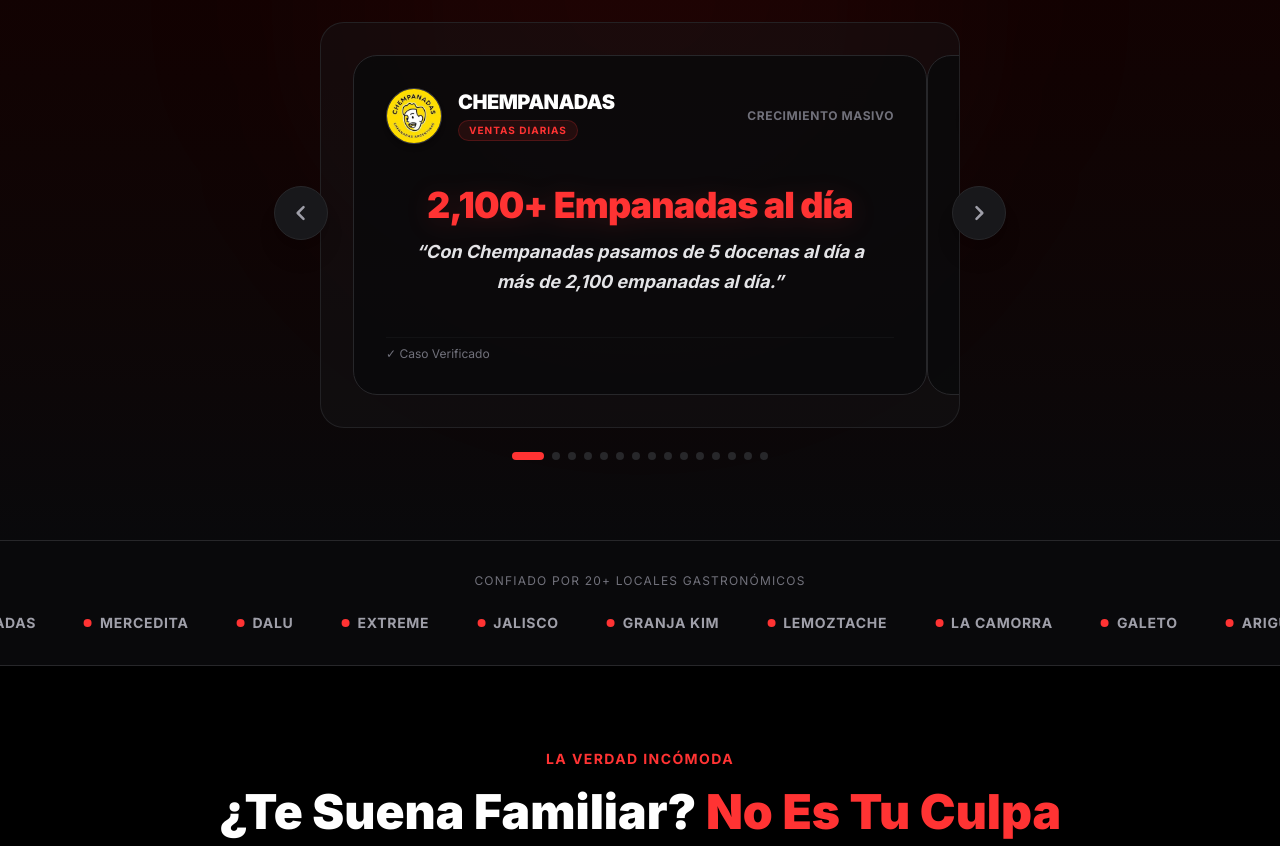
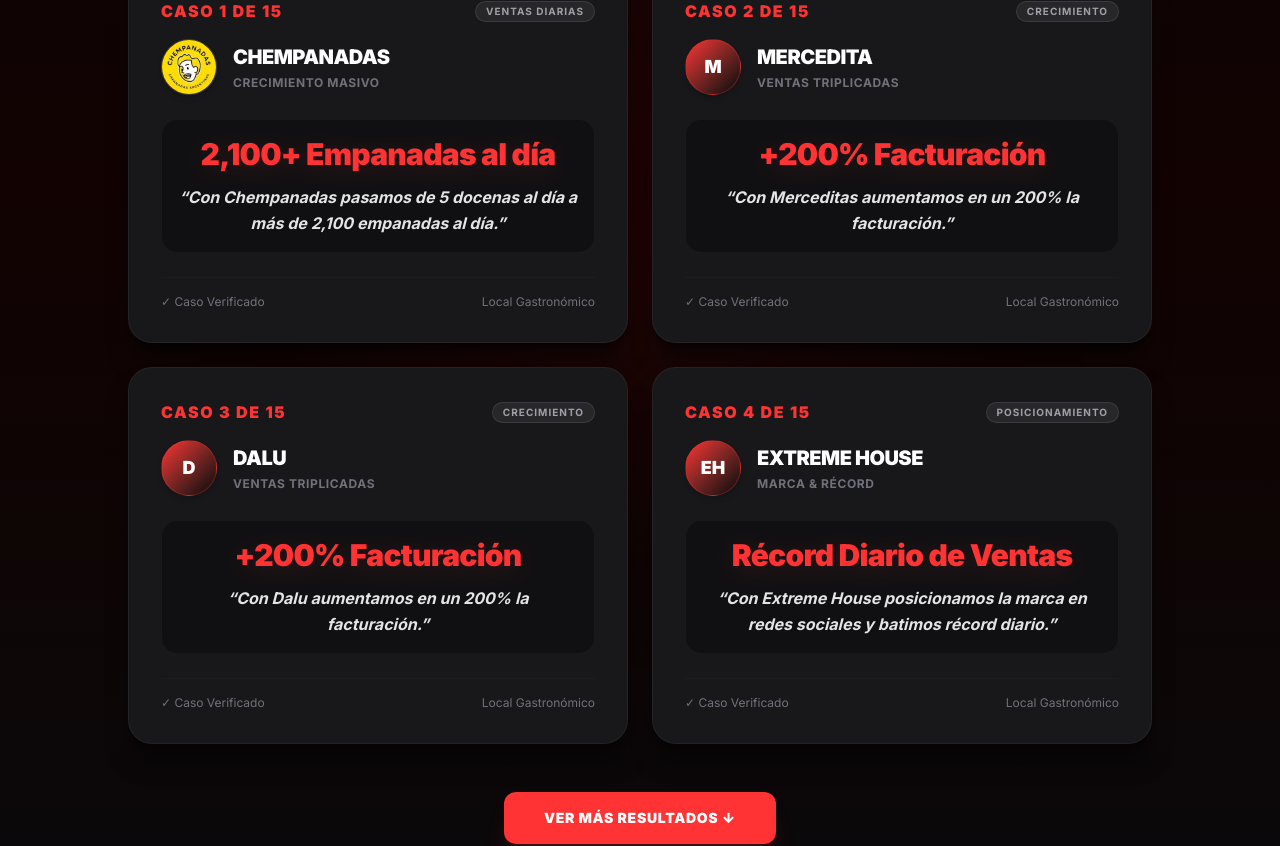
Before and after one commit to guillermolezcanopy-byte/Hungry-Customers, a Next.js app: page / in a window 1280 px wide. Shown: the part 1356-2202 px from the top of the page. Built offline with nearby package versions, Linux system fonts and the light colour scheme.

Commit message:
Convert Results to 2-column grid list with Ver Más pagination and clean dark gray card styling

```diff
--- a/components/Results.tsx
+++ b/components/Results.tsx
@@ -119,41 +119,10 @@
 ];
 
 export default function Results() {
-  const [currentIndex, setCurrentIndex] = useState(0);
+  const [visibleCount, setVisibleCount] = useState(4);
 
-  // Swipe gesture hooks
-  const [touchStart, setTouchStart] = useState<number | null>(null);
-  const [touchEnd, setTouchEnd] = useState<number | null>(null);
-
-  const minSwipeDistance = 50;
-
-  const onTouchStart = (e: React.TouchEvent) => {
-    setTouchEnd(null);
-    setTouchStart(e.targetTouches[0].clientX);
-  };
-
-  const onTouchMove = (e: React.TouchEvent) => {
-    setTouchEnd(e.targetTouches[0].clientX);
-  };
-
-  const onTouchEnd = () => {
-    if (!touchStart || !touchEnd) return;
-    const distance = touchStart - touchEnd;
-    const isLeftSwipe = distance > minSwipeDistance;
-    const isRightSwipe = distance < -minSwipeDistance;
-    if (isLeftSwipe) {
-      nextSlide();
-    } else if (isRightSwipe) {
-      prevSlide();
-    }
-  };
-
-  const nextSlide = () => {
-    setCurrentIndex((prev) => (prev + 1) % caseStudies.length);
-  };
-
-  const prevSlide = () => {
-    setCurrentIndex((prev) => (prev - 1 + caseStudies.length) % caseStudies.length);
+  const showMore = () => {
+    setVisibleCount((prev) => Math.min(prev + 2, caseStudies.length));
   };
 
   const renderLogo = (logo: string | undefined, brand: string) => {
@@ -205,111 +174,80 @@
           ))}
         </div>
 
-        {/* Carousel Container (1 Result Per Row) */}
-        <div className="relative max-w-2xl mx-auto px-1 sm:px-4">
-
-          {/* Slider Counter (Bigger and above the card/logo picture) */}
-          <div className="text-center mb-6">
-            <span className="text-xl sm:text-2xl font-black tracking-widest text-[#FF3333] uppercase">
-              Caso {currentIndex + 1} de {caseStudies.length}
+        {/* Cases Grid (2 Column Layout) */}
+        <div className="grid grid-cols-1 md:grid-cols-2 gap-6 max-w-5xl mx-auto">
+          {caseStudies.slice(0, visibleCount).map((study, index) => (
+            <div
+              key={study.brand}
+              className="relative bg-zinc-900 border border-zinc-800/80 rounded-3xl p-6 sm:p-8 flex flex-col justify-between hover:border-[#FF3333]/40 transition-all duration-300 shadow-xl shadow-black/50 animate-[fadeIn_0.5s_ease-out_forwards]"
+            >
+              <div>
+                {/* Case counter label (bigger and positioned above the logo picture) */}
+                <div className="flex justify-between items-center mb-4">
+                  <span className="text-sm sm:text-base font-black tracking-widest text-[#FF3333] uppercase">
+                    CASO {index + 1} DE {caseStudies.length}
+                  </span>
+                  <span className="text-[10px] uppercase font-bold tracking-widest text-zinc-400 bg-zinc-800 border border-zinc-700/80 rounded-full px-2.5 py-0.5 inline-block">
+                    {study.tag || "CASO DE ÉXITO"}
                   </span>
                 </div>
 
-          {/* Main slider track wrapper */}
-          <div
-            className="relative overflow-hidden rounded-3xl bg-zinc-900/40 border border-zinc-800/80 p-6 sm:p-8"
-            onTouchStart={onTouchStart}
-            onTouchMove={onTouchMove}
-            onTouchEnd={onTouchEnd}
-          >
-            <div
-              className="flex transition-transform duration-500 ease-out"
-              style={{ transform: `translateX(-${currentIndex * 100}%)` }}
-            >
-              {caseStudies.map((study, index) => {
-                return (
-                  <div key={study.brand} className="w-full flex-shrink-0 flex flex-col justify-between min-h-[340px]">
-                    {/* STANDARD CASE STUDY CARD (Direct presentation) */}
-                    <div className="relative w-full h-[340px] bg-zinc-950/80 border border-zinc-800 rounded-3xl p-6 sm:p-8 flex flex-col justify-between hover:border-[#FF3333]/30 transition-all duration-300">
-                      {/* Header */}
-                      <div className="flex justify-between items-center gap-4">
-                        <div className="flex items-center gap-4">
+                {/* Logo & Brand Header info */}
+                <div className="flex items-center gap-4 mb-6">
                   {renderLogo(study.logo, study.brand)}
                   <div>
-                            <h4 className="font-black text-lg sm:text-xl text-white tracking-tight leading-none">{study.brand}</h4>
-                            <span className="text-[10px] uppercase font-bold tracking-widest text-[#FF3333] bg-[#FF3333]/10 border border-[#FF3333]/20 rounded-full px-2.5 py-0.5 mt-2 inline-block">
-                              {study.tag || "CASO DE ÉXITO"}
-                            </span>
-                          </div>
-                        </div>
-                        <span className="text-zinc-500 text-xs font-bold uppercase tracking-wider hidden sm:inline">
-                          {study.metric}
-                        </span>
-                      </div>
-
-                      {/* Main statistics display */}
-                      <div className="text-center my-auto py-2">
-                        <div className="text-3xl sm:text-4xl font-black text-[#FF3333] tracking-tight mb-3 drop-shadow-[0_4px_12px_rgba(255,51,51,0.15)]">
-                          {study.highlight}
-                        </div>
-                        <p className="text-zinc-200 text-base sm:text-lg font-bold italic leading-relaxed max-w-xl mx-auto px-4">
-                          &ldquo;{study.desc}&rdquo;
-                        </p>
-                      </div>
-
-                      {/* Card bottom info */}
-                      <div className="flex justify-between items-center text-xs text-zinc-500 pt-2 border-t border-zinc-900/60">
-                        <span>✓ Caso Verificado</span>
-                        <span className="sm:hidden text-[10px] font-bold text-[#FF3333] uppercase">
+                    <h4 className="font-black text-xl text-white tracking-tight">{study.brand}</h4>
+                    <span className="text-zinc-500 text-xs font-bold uppercase tracking-wider mt-1 block">
                       {study.metric}
                     </span>
                   </div>
                 </div>
+
+                {/* Main statistics display */}
+                <div className="text-center py-4 bg-black/30 border border-zinc-800/40 rounded-2xl p-4 mb-2">
+                  <div className="text-2xl sm:text-3xl font-black text-[#FF3333] tracking-tight mb-3 drop-shadow-[0_4px_12px_rgba(255,51,51,0.15)]">
+                    {study.highlight}
                   </div>
-                );
-              })}
+                  <p className="text-zinc-200 text-sm sm:text-base font-bold italic leading-relaxed max-w-xl mx-auto">
+                    &ldquo;{study.desc}&rdquo;
+                  </p>
                 </div>
               </div>
 
-          {/* Left Arrow Button */}
-          <button
-            onClick={prevSlide}
-            className="absolute left-[-20px] sm:left-[-30px] top-1/2 -translate-y-1/2 p-3 sm:p-4 rounded-full bg-zinc-900 border border-zinc-800 text-zinc-400 hover:text-white hover:border-[#FF3333]/50 transition-all cursor-pointer shadow-xl active:scale-95 z-20"
-            aria-label="Anterior"
-          >
-            <svg className="w-5 h-5" fill="none" stroke="currentColor" viewBox="0 0 24 24">
-              <path strokeLinecap="round" strokeLinejoin="round" strokeWidth={3} d="M15 19l-7-7 7-7" />
-            </svg>
-          </button>
-
-          {/* Right Arrow Button */}
-          <button
-            onClick={nextSlide}
-            className="absolute right-[-20px] sm:right-[-30px] top-1/2 -translate-y-1/2 p-3 sm:p-4 rounded-full bg-zinc-900 border border-zinc-800 text-zinc-400 hover:text-white hover:border-[#FF3333]/50 transition-all cursor-pointer shadow-xl active:scale-95 z-20"
-            aria-label="Siguiente"
-          >
-            <svg className="w-5 h-5" fill="none" stroke="currentColor" viewBox="0 0 24 24">
-              <path strokeLinecap="round" strokeLinejoin="round" strokeWidth={3} d="M9 5l7 7-7 7" />
-            </svg>
-          </button>
-
-          {/* Slide dots */}
-          <div className="mt-6 flex justify-center">
-            <div className="flex gap-2">
-              {caseStudies.map((_, index) => (
-                <button
-                  key={index}
-                  onClick={() => setCurrentIndex(index)}
-                  className={`h-2 rounded-full transition-all duration-300 ${
-                    index === currentIndex ? "w-8 bg-[#FF3333]" : "w-2 bg-zinc-800 hover:bg-zinc-700"
-                  }`}
-                  aria-label={`Ir al caso ${index + 1}`}
-                />
+              {/* Card bottom footer */}
+              <div className="flex justify-between items-center text-xs text-zinc-500 pt-4 border-t border-zinc-800/40 mt-4">
+                <span>✓ Caso Verificado</span>
+                <span>Local Gastronómico</span>
+              </div>
+            </div>
           ))}
         </div>
+
+        {/* Load More Button */}
+        {visibleCount < caseStudies.length && (
+          <div className="mt-12 text-center">
+            <button
+              onClick={showMore}
+              className="bg-[#FF3333] hover:bg-[#CC0000] text-white font-black text-sm uppercase tracking-wider px-10 py-4 rounded-xl transition-all shadow-xl shadow-[#FF3333]/15 active:scale-95 cursor-pointer"
+            >
+              VER MÁS RESULTADOS ↓
+            </button>
           </div>
+        )}
       </div>
-      </div>
+
+      <style>{`
+        @keyframes fadeIn {
+          from {
+            opacity: 0;
+            transform: translateY(12px);
+          }
+          to {
+            opacity: 1;
+            transform: translateY(0);
+          }
+        }
+      `}</style>
     </section>
   );
 }
```
Lines whose indentation alone changed are shown as unchanged.
